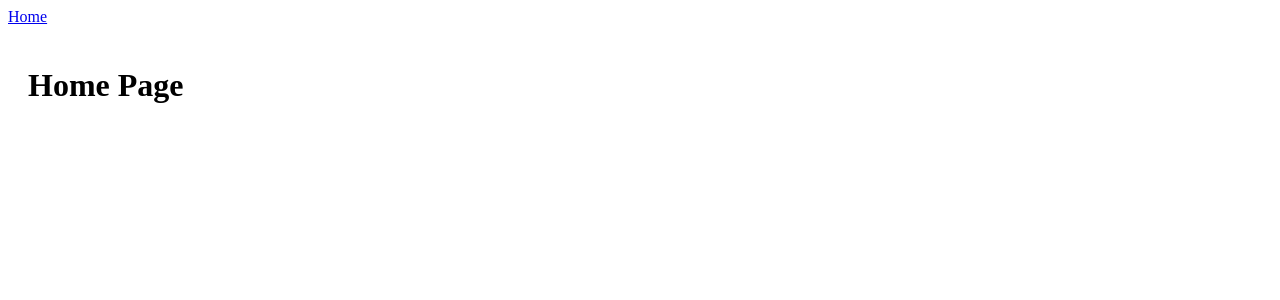
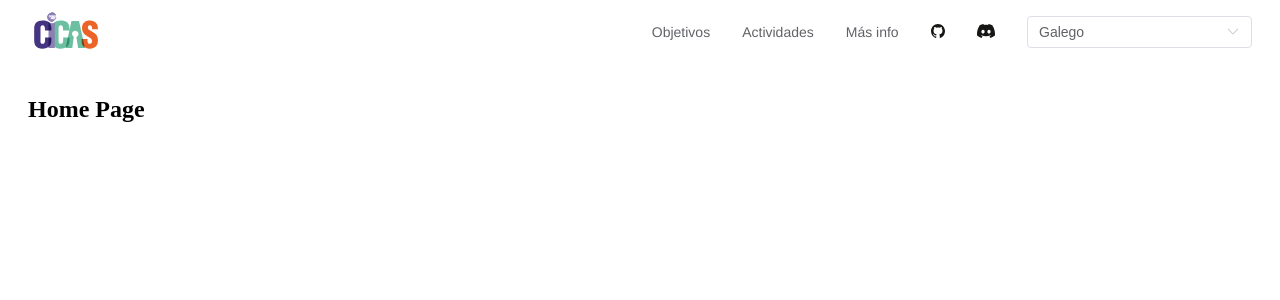
Before and after one commit to catedra-sngular/website, a Vue app: page / in a window 1280 px wide. Shown: the top 300 px of the page. Built offline with nearby package versions, Linux system fonts and the light colour scheme.

Commit message:
Add Navigation Bar to App

```diff
--- a/src/App.vue
+++ b/src/App.vue
@@ -1,6 +1,25 @@
 <template>
-    <nav>
-        <router-link to="/">Home</router-link>
-    </nav>
-    <router-view />
+    <el-container>
+        <navigation-bar />
+        <router-view />
+    </el-container>
 </template>
+
+<script lang="ts">
+import { ElContainer } from 'element-plus'
+import NavigationBar from './components/NavigationBar.vue'
+
+export default {
+    components: {
+        ElContainer,
+        NavigationBar,
+    },
+}
+</script>
+
+<style scoped>
+.el-container {
+    display: flex;
+    flex-direction: column;
+}
+</style>
```
